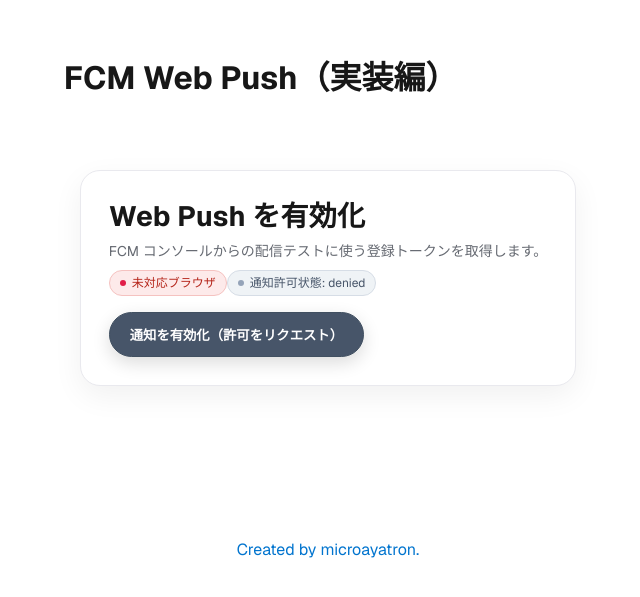
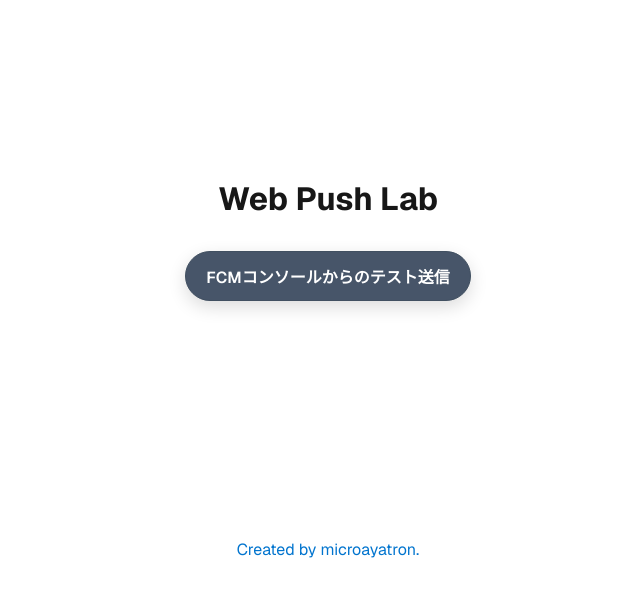
Before and after one commit to microayatron/fcm-webpush-next15, a Next.js app: page / in a window 1280 px wide. Shown: the part 161-758 px from the top of the page, without its empty margins (312-952 px from the left). Built offline with nearby package versions, Linux system fonts and the light colour scheme; no server answers.

Commit message:
[fcm]FCMコンソールから配信するページを/consoleに移動
- 将来的に他の実装方法も紹介したいので

```diff
--- a/app/layout.tsx
+++ b/app/layout.tsx
@@ -13,8 +13,8 @@
 });
 
 export const metadata: Metadata = {
-  title: "Create Next App",
-  description: "Generated by create next app",
+  title: "Web Push Lab",
+  description: "Next.js × FCM の実装ハブ",
 };
 
 export default function RootLayout({
--- a/app/page.module.css
+++ b/app/page.module.css
@@ -34,6 +34,10 @@
   grid-row-start: 2;
 }
 
+.main h1 {
+  text-align: center;
+}
+
 .main ol {
   font-family: var(--font-geist-mono);
   padding-left: 0;
@@ -55,6 +59,26 @@
   border-radius: 4px;
   font-weight: 600;
 }
+
+.btn {
+  background: #475569;        /* 採用色：Slate */
+  color: #fff;
+  border: 1px solid #415061;
+  font-weight: 600;           /* 文字を少し太く */
+  padding: 12px 20px;         /* ひと回り大きく */
+  border-radius: 999px;
+  cursor: pointer;
+  transition: transform .04s ease, box-shadow .2s ease, opacity .2s ease, background .2s ease;
+  box-shadow: 0 6px 18px rgba(0,0,0,.14); /* バッジとの“立体差”を作る */
+}
+.btn:hover {
+  transform: translateY(-1px);
+  background: #536276;
+  box-shadow: 0 10px 24px rgba(0,0,0,.18);
+}
+.btn:focus-visible { outline: 2px solid #0174CE; outline-offset: 2px; }
+.btn:active { transform: translateY(0); }
+.btnDisabled { opacity: .6; cursor: not-allowed; }
 
 .ctas {
   display: flex;
--- a/app/page.tsx
+++ b/app/page.tsx
@@ -1,13 +1,13 @@
-import Image from "next/image";
 import styles from "./page.module.css";
-import FcmClient from '@/components/FcmClient';
 
 export default function Home() {
   return (
     <div className={styles.page}>
       <main className={styles.main}>
-        <h1 className="text-2xl font-bold mb-4">FCM Web Push（実装編）</h1>
-        <FcmClient />
+        <h1>Web Push Lab</h1>
+        <a href="/console" className={styles.btn}>
+          FCMコンソールからのテスト送信
+        </a>
       </main>
       <footer className={styles.footer}>
         <a
--- a/components/FcmClient.module.css
+++ b/components/FcmClient.module.css
@@ -68,7 +68,6 @@
 .chipNg::before { background: #e11d48; }   /* rose-600 */
 .chipMuted::before { background: #94a3b8; }/* slate-400 */
 
-/* --- 既存のボタン（主役）を少しだけ強調 --- */
 .btn {
   background: #475569;        /* 採用色：Slate */
   color: #fff;
--- a/components/FcmClient.tsx
+++ b/components/FcmClient.tsx
@@ -29,8 +29,8 @@
       setIsPermissionKnown(true);
       if (!ok || !('serviceWorker' in navigator)) return;
 
-      const reg = await navigator.serviceWorker.register('/firebase-messaging-sw.js', {
-        scope: '/',
+      const reg = await navigator.serviceWorker.register('/console/firebase-messaging-sw.js', {
+        scope: '/console/',
         updateViaCache: 'none',
       });
       swRegRef.current = reg;
--- a/public/firebase-messaging-sw.js
+++ b/public/console/firebase-messaging-sw.js
@@ -16,7 +16,7 @@
 // https://firebase.google.com/docs/cloud-messaging/js/receive?hl=ja
 importScripts('https://www.gstatic.com/firebasejs/10.13.2/firebase-app-compat.js');
 importScripts('https://www.gstatic.com/firebasejs/10.13.2/firebase-messaging-compat.js');
-importScripts('/firebase-config.js');
+importScripts('/console/firebase-config.js');
 
 firebase.initializeApp(self.firebaseConfig);
 
--- a/scripts/generate-config.js
+++ b/scripts/generate-config.js
@@ -37,5 +37,5 @@
 }
 
 const out = `self.firebaseConfig = ${JSON.stringify(config)};`;
-fs.writeFileSync(path.join(__dirname, '../public/firebase-config.js'), out, 'utf8');
+fs.writeFileSync(path.join(__dirname, '../public/console/firebase-config.js'), out, 'utf8');
 console.log('Firebase config generated:', MODE);
```
Also changed, not shown: app/console/page.tsx (added, +10 -0 lines), 1 other file (tests, documents, lock files or other folders).
